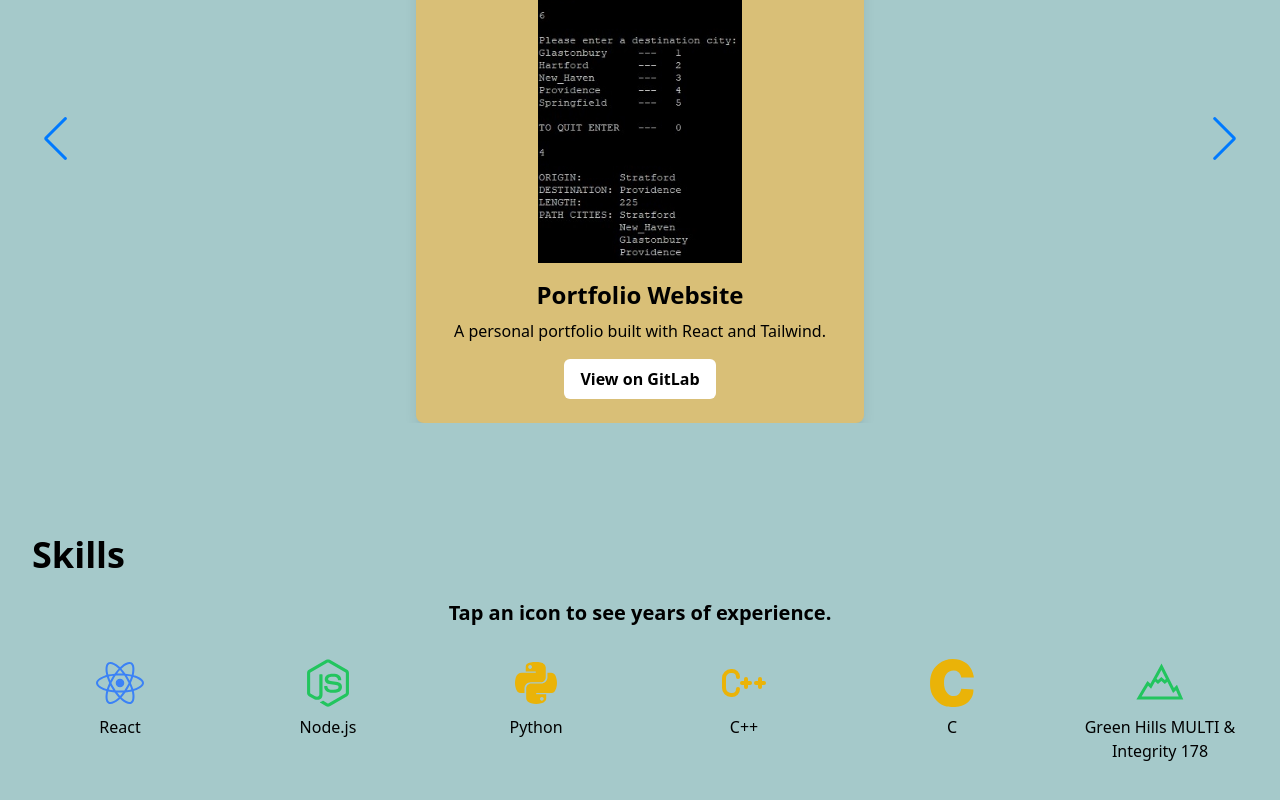
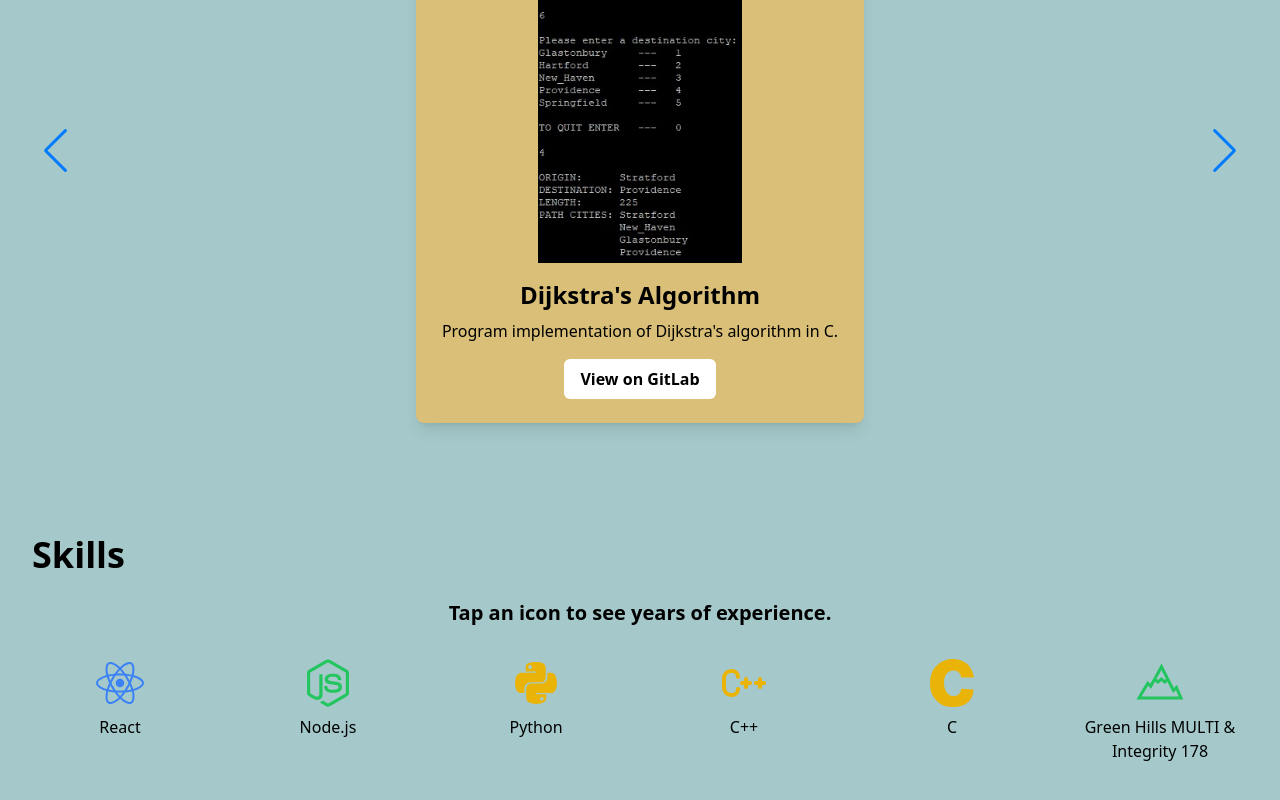
Before and after one commit to jtrailor/Portfolio_2, a React (Create React App) app: page / in a window 1280 px wide. Shown: the part 1937-2737 px from the top of the page. Built offline with nearby package versions, Linux system fonts and the light colour scheme.

Commit message:
Updated projects URLs

```diff
--- a/src/components/Projects.jsx
+++ b/src/components/Projects.jsx
@@ -10,21 +10,21 @@ import project3Img from '../images/mastermind.jpg'
 function Projects() {
   const projects = [
     {
-      title: 'Portfolio Website',
-      description: 'A personal portfolio built with React and Tailwind.',
-      url: 'https://gitlab.com/username/portfolio',
+      title: 'Dijkstra\'s Algorithm',
+      description: 'Program implementation of Dijkstra\'s algorithm in C.',
+      url: 'https://github.com/jtrailor/Dijkstras-Implementation',
       image: project1Img,
     },
     {
-      title: 'Task Manager',
-      description: 'Full-stack task manager app with Node.js and MongoDB.',
-      url: 'https://gitlab.com/username/task-manager',
+      title: 'MyBar GUI',
+      description: 'A Java based tool that can generate drink combinations.',
+      url: 'https://github.com/jtrailor/MyBar-GUI',
       image: project2Img,
     },
     {
-      title: 'E-commerce Store',
-      description: 'Online store with product catalog and checkout.',
-      url: 'https://gitlab.com/username/e-commerce',
+      title: 'Mastermind Game',
+      description: 'Mastermind game implementation using Python\'s turtle framework.',
+      url: 'https://github.com/jtrailor/Mastermind-Game',
       image: project3Img,
     },
   ]
@@ -33,8 +33,7 @@ function Projects() {
     <section id="projects" className="min-h-screen p-8">
       <h1 className="page-title">Projects</h1>
       <p className="page-sub-title">
-        Use the arrows to browse my projects, then click the button to open them
-        on GitLab.
+        Use the arrows to browse my projects, then click the button to open them on GitLab.
       </p>
 
       <Swiper
```
Also changed, not shown: 1 other file (tests, documents, lock files or other folders).
